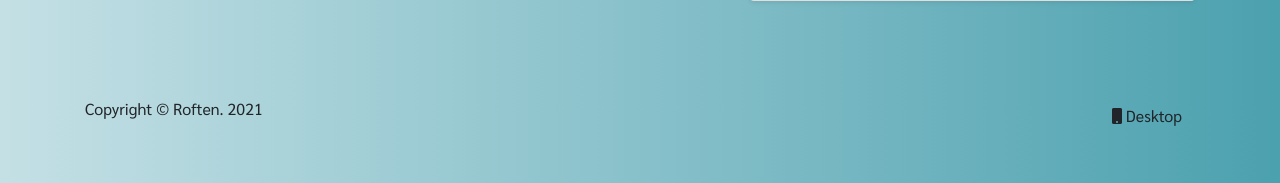
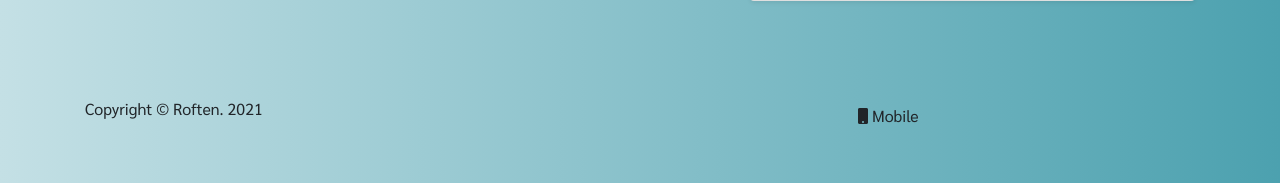
Before and after one commit to abiamarulloh/roften-social-media, a CodeIgniter app: page /database/index.php/auth/register in a window 1280 px wide. Shown: the part 655-838 px from the top of the page. Run offline with CodeIgniter, Linux system fonts and the light colour scheme; some libraries are stand-ins or nearby versions.

Commit message:
update bug

```diff
--- a/application/views/auth/index.php
+++ b/application/views/auth/index.php
@@ -41,7 +41,7 @@
 			Copyright &copy; Roften. <?= date("Y", time()) ?>
 		</div>
 		<div class="col-md-4">
-			<span class="btn" id="btn-view"><i class="fas fa-mobile"></i> Mobile</span>
+			<span class="btn" id="btn-view"></span>
 		</div>
 	</div>
 </div>
--- a/application/views/auth/register.php
+++ b/application/views/auth/register.php
@@ -50,7 +50,7 @@
 			Copyright &copy; Roften. <?= date("Y", time()) ?>
 		</div>
 		<div class="col-md-4">
-				<span class="btn float-right" ><i class="fas fa-mobile"></i> Desktop</span>
+			<span class="btn" id="btn-view"></span>
 		</div>
 	</div>
 </div>
--- a/application/views/layouts/user/footer.php
+++ b/application/views/layouts/user/footer.php
@@ -14,8 +14,10 @@
 
 			let storage = localStorage.getItem("view");
 			if(!storage) {
+					let mobile = `width=device-width, initial-scale=1, shrink-to-fit=no`
 					localStorage.setItem("view", `width=device-width, initial-scale=1, shrink-to-fit=no`)
-					document.getElementsByTagName("head").appendChild(localStorage.getItem("view"));
+					$("#meta-view")[0].setAttribute("content", mobile)
+					$("#btn-view").html(`<i class="fas fa-mobile"></i> Mobile`)
 			}
 
 			$("#btn-view").on("click", () => {
```
